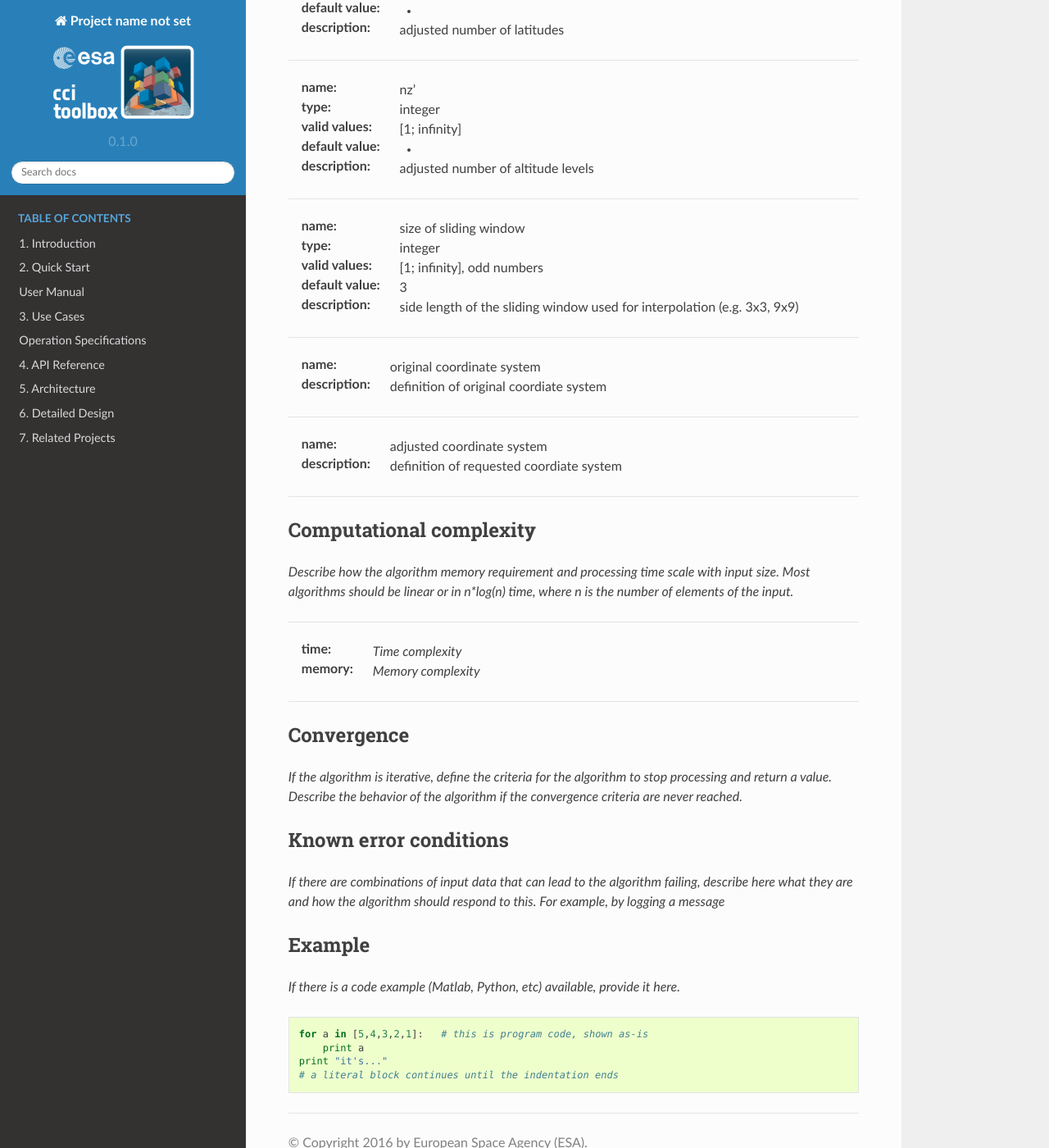
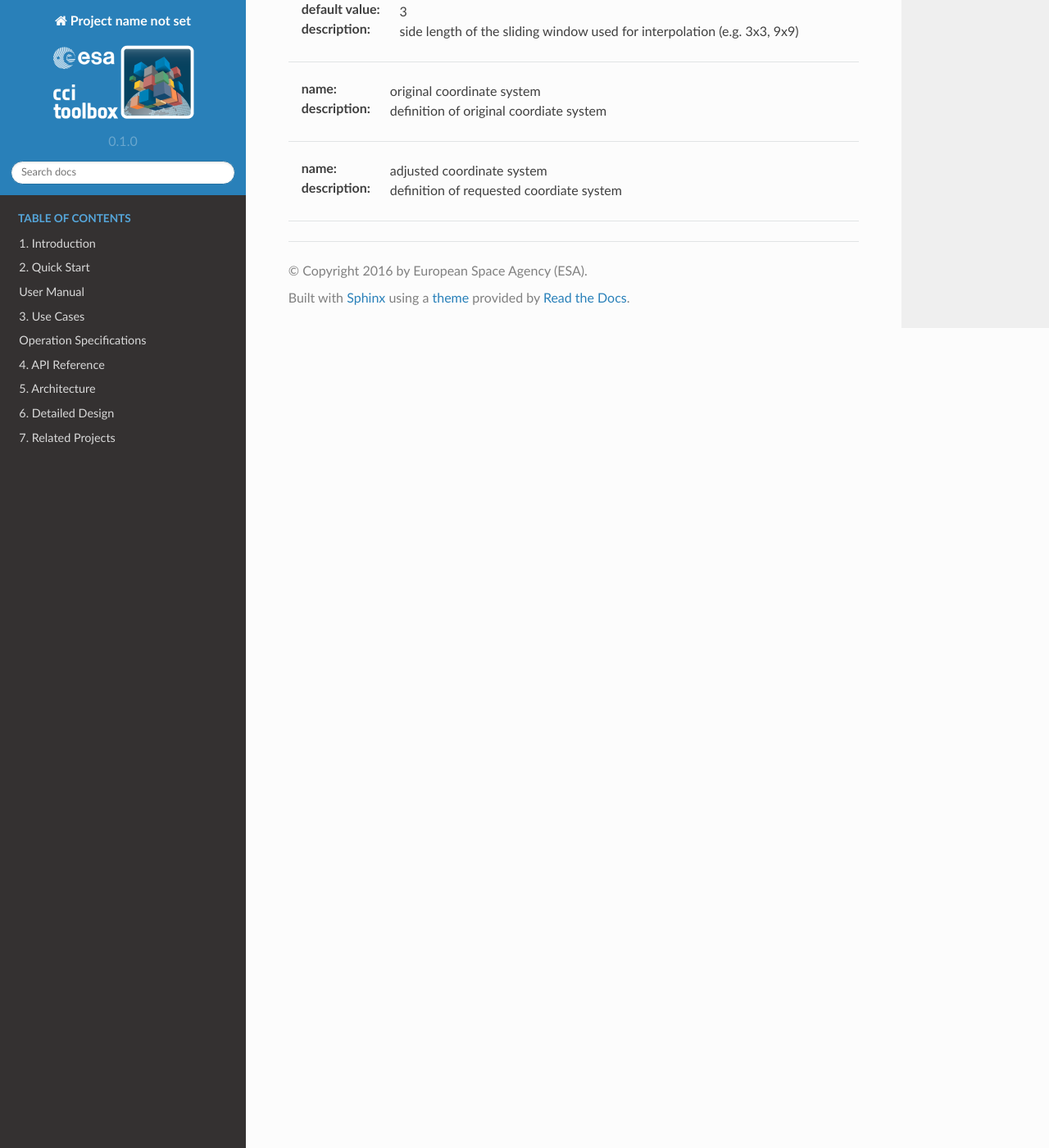
Before and after one commit to CCI-Tools/cate, a Sphinx documentation site: the page built from doc/source/op_specs/geometric-adjustments/op_spec_reprojection.rst, in a window 1280 px wide and 1400 px high, scrolled down 3605 px. Shown: the whole window at 82% size. Built offline with Sphinx 7.4.7 and the Read the Docs theme 2.0.0, drawn with Linux system fonts in a browser that asks for light colours; some of the changed text lies outside the part shown.

Commit message:
Update op_spec_reprojection.rst

```diff
--- a/doc/source/op_specs/geometric-adjustments/op_spec_reprojection.rst
+++ b/doc/source/op_specs/geometric-adjustments/op_spec_reprojection.rst
@@ -5,13 +5,13 @@
 
 Operation
 =========
-*Define the Operation and point to the applicable algorithm for implementation of this Operation, by following this convention:*
+.. *Define the Operation and point to the applicable algorithm for implementation of this Operation, by following this convention:*
 
 --------------------------
 
 :Operation name: Reprojection
-:Algorithm name: *XXX*
-:Algorithm reference: *XXX*
+.. :Algorithm name: *XXX*
+.. :Algorithm reference: *XXX*
 :Description: This Operation converts spatial data from one coordinate system to another.
 :Utilised in: :doc:`../uc_workflows/uc09_workflow`
 
@@ -20,7 +20,7 @@
 Options
 =======
 
-*Describe options regarding the use of the Operation.*
+.. *Describe options regarding the use of the Operation.*
 
 --------------------------
 
@@ -50,7 +50,7 @@
 Input data
 ==========
 
-*Describe all input data (except for parameters) here, following this convention:*
+.. *Describe all input data (except for parameters) here, following this convention:*
 
 --------------------------
 
@@ -89,7 +89,7 @@
 
 Output data
 ===========
-*Description of anticipated output data.*
+.. *Description of anticipated output data.*
 
 --------------------------
 
@@ -128,7 +128,7 @@
 Parameters
 ==========
 
-*Define applicable parameters here. A parameter differs from an input in that it has a default value. Parameters are often used to control certain aspects of the algorithm behavior.*
+.. *Define applicable parameters here. A parameter differs from an input in that it has a default value. Parameters are often used to control certain aspects of the algorithm behavior.*
 
 --------------------------
 
@@ -200,36 +200,36 @@
 
 
 
-Computational complexity
-========================
+.. Computational complexity
+.. ========================
 
-*Describe how the algorithm memory requirement and processing time scale with input size. Most algorithms should be linear or in n*log(n) time, where n is the number of elements of the input.*
+.. *Describe how the algorithm memory requirement and processing time scale with input size. Most algorithms should be linear or in n*log(n) time, where n is the number of elements of the input.*
 
---------------------------
+.. --------------------------
 
-:time: *Time complexity*
-:memory: *Memory complexity*
+.. :time: *Time complexity*
+.. :memory: *Memory complexity*
 
---------------------------
+.. --------------------------
 
-Convergence
-===========
+.. Convergence
+.. ===========
 
-*If the algorithm is iterative, define the criteria for the algorithm to stop processing and return a value. Describe the behavior of the algorithm if the convergence criteria are never reached.*
+.. *If the algorithm is iterative, define the criteria for the algorithm to stop processing and return a value. Describe the behavior of the algorithm if the convergence criteria are never reached.*
 
-Known error conditions
-======================
+.. Known error conditions
+.. ======================
 
-*If there are combinations of input data that can lead to the algorithm failing, describe here what they are and how the algorithm should respond to this. For example, by logging a message*
+.. *If there are combinations of input data that can lead to the algorithm failing, describe here what they are and how the algorithm should respond to this. For example, by logging a message*
 
-Example
-=======
+.. Example
+.. =======
 
-*If there is a code example (Matlab, Python, etc) available, provide it here.*
+.. *If there is a code example (Matlab, Python, etc) available, provide it here.*
 
-::
+.. ::
 
-    for a in [5,4,3,2,1]:   # this is program code, shown as-is
-        print a
-    print "it's..."
-    # a literal block continues until the indentation ends
+..     for a in [5,4,3,2,1]:   # this is program code, shown as-is
+..         print a
+..     print "it's..."
+..     # a literal block continues until the indentation ends
```
